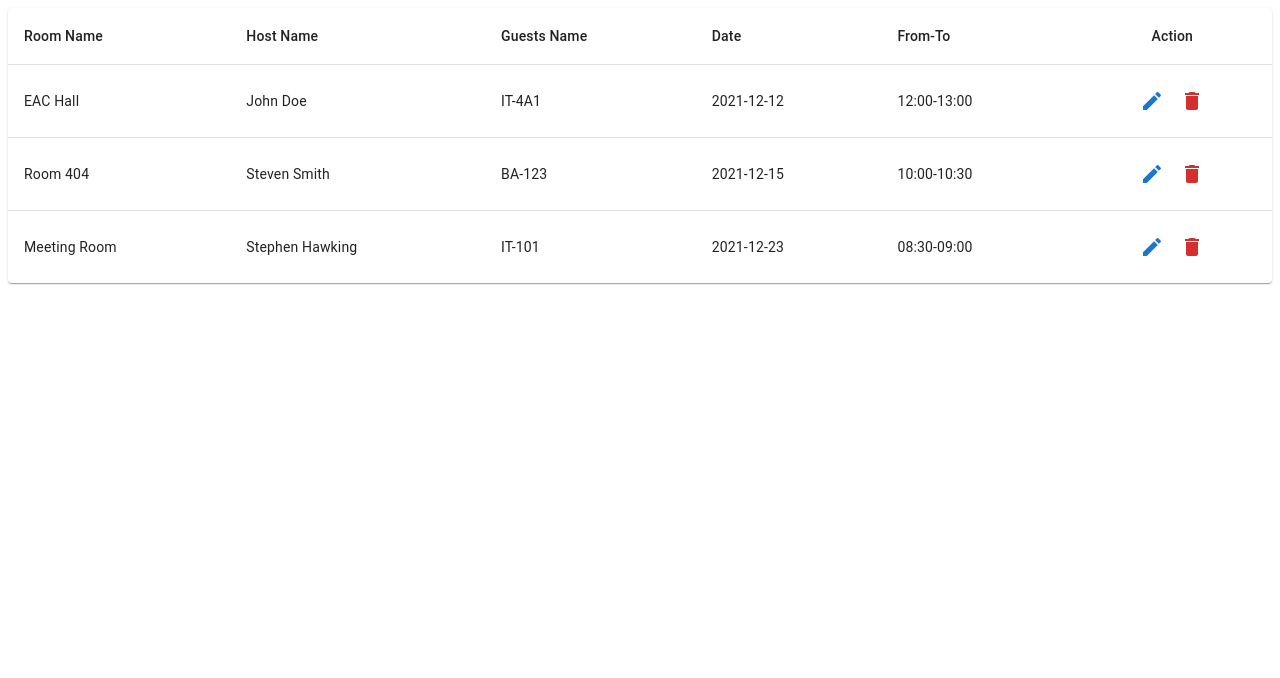
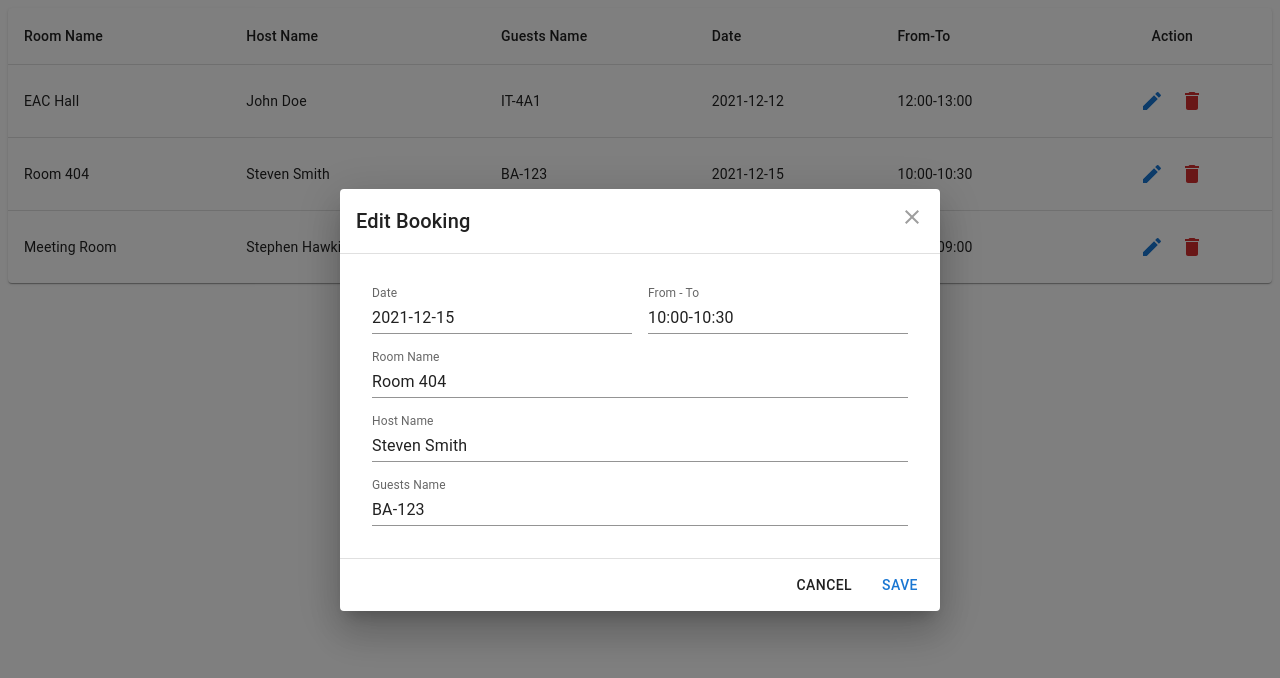
Before and after one commit to jmrmgn/bookings-app, a React (Create React App) app: page / in a window 1280 px wide. Shown: the top 678 px of the page. Built offline with nearby package versions, Linux system fonts and the light colour scheme; data requests are answered from the project's data file.

Commit message:
Add initial Edit Form and Add Get Booking Action

```diff
--- a/src/context/Context.tsx
+++ b/src/context/Context.tsx
@@ -1,12 +1,18 @@
 import React, { createContext, useContext, useEffect, useReducer } from 'react';
 import { Action } from '../enums';
 
-import { IBookingAction, IBookingState, IContextModel } from '../interfaces';
+import {
+  IBookingAction,
+  IBookings,
+  IBookingState,
+  IContextModel,
+} from '../interfaces';
 import { BookingService } from '../services/bookings';
 
 // Initial State
 const initialState: IBookingState = {
   bookings: [],
+  booking: {} as IBookings,
 };
 
 // Reducer
@@ -19,6 +25,11 @@ const reducer = (
       return {
         ...state,
         bookings: action.payload,
+      };
+    case Action.GET_ONE:
+      return {
+        ...state,
+        booking: action.payload,
       };
     case Action.DELETE:
       return {
@@ -51,6 +62,14 @@ export const Provider = ({ children }: { children: React.ReactNode }) => {
     });
   };
 
+  const getBooking = async (id: number): Promise<void> => {
+    const response = await BookingService.getBooking(id);
+    dispatch({
+      type: Action.GET_ONE,
+      payload: response,
+    });
+  };
+
   const deleteBooking = async (id: number): Promise<void> => {
     await BookingService.deleteBooking(id);
     dispatch({
@@ -62,8 +81,10 @@ export const Provider = ({ children }: { children: React.ReactNode }) => {
   return (
     <Context.Provider
       value={{
+        booking: state.booking,
         bookings: state.bookings,
         deleteBooking,
+        getBooking,
       }}
     >
       {children}
--- a/src/enums.ts
+++ b/src/enums.ts
@@ -1,4 +1,5 @@
 export enum Action {
   GET = 'GET',
   DELETE = 'DELETE',
+  GET_ONE = 'GET_ONE',
 }
--- a/src/interfaces.ts
+++ b/src/interfaces.ts
@@ -11,12 +11,15 @@ export interface IBookings {
 
 export interface IBookingState {
   bookings: IBookings[];
+  booking: IBookings;
 }
 
 export type IBookingAction =
+  | { type: Action.GET_ONE; payload: IBookings }
   | { type: Action.GET; payload: IBookings[] }
   | { type: Action.DELETE; payload: number };
 
 export interface IContextModel extends IBookingState {
+  getBooking: (id: number) => void;
   deleteBooking: (id: number) => void;
 }
--- /dev/null
+++ b/src/pages/Bookings/BookingEdit.tsx
@@ -0,0 +1,153 @@
+import React, { useEffect } from 'react';
+import PropTypes from 'prop-types';
+import { styled } from '@mui/material/styles';
+import {
+  Button,
+  // Typography,
+  Dialog,
+  DialogTitle,
+  DialogContent,
+  DialogActions,
+  IconButton,
+  FormControl,
+  InputLabel,
+  Input,
+  FormHelperText,
+  Grid,
+} from '@mui/material';
+import { Close as CloseIcon } from '@mui/icons-material';
+import { useBookings } from '../../context/Context';
+
+const BootstrapDialog = styled(Dialog)(({ theme }) => ({
+  '& .MuiDialogContent-root': {
+    padding: theme.spacing(2),
+  },
+  '& .MuiDialogActions-root': {
+    padding: theme.spacing(1),
+  },
+}));
+
+export interface DialogTitleProps {
+  id: string;
+  children?: React.ReactNode;
+  onClose: () => void;
+}
+
+const BootstrapDialogTitle = (props: DialogTitleProps) => {
+  const { children, onClose, ...other } = props;
+
+  return (
+    <DialogTitle sx={{ m: 0, p: 2 }} {...other}>
+      {children}
+      {onClose ? (
+        <IconButton
+          aria-label='close'
+          onClick={onClose}
+          sx={{
+            position: 'absolute',
+            right: 8,
+            top: 8,
+            color: theme => theme.palette.grey[500],
+          }}
+        >
+          <CloseIcon />
+        </IconButton>
+      ) : null}
+    </DialogTitle>
+  );
+};
+
+interface Props {
+  id: number;
+  open: boolean;
+  onClose: () => void;
+}
+
+/*
+  Date | From-To
+  Meeting Room
+  Host name
+  Guests name
+*/
+
+const BookingEdit: React.FC<Props> = ({ id, open = false, onClose }) => {
+  const { getBooking, booking } = useBookings();
+  const handleSave = () => {};
+
+  useEffect(() => {
+    getData();
+    // eslint-disable-next-line react-hooks/exhaustive-deps
+  }, []);
+
+  const getData = async (): Promise<void> => {
+    await getBooking(id);
+  };
+
+  return (
+    <BootstrapDialog onClose={onClose} open={open}>
+      <BootstrapDialogTitle id='customized-dialog-title' onClose={onClose}>
+        Edit Booking
+      </BootstrapDialogTitle>
+      <DialogContent dividers>
+        {/* <Typography gutterBottom>
+            Cras mattis consectetur purus sit amet fermentum. Cras justo odio,
+            dapibus ac facilisis in, egestas eget quam. Morbi leo risus, porta
+            ac consectetur ac, vestibulum at eros.
+          </Typography> */}
+        <Grid container spacing={2} p={2}>
+          <Grid item xs={6}>
+            <FormControl variant='standard' fullWidth>
+              <InputLabel>Date</InputLabel>
+              <Input value={booking.date} onChange={() => {}} />
+              {/* <FormHelperText id='component-error-text'>Error</FormHelperText> */}
+            </FormControl>
+          </Grid>
+          <Grid item xs={6}>
+            <FormControl variant='standard' fullWidth>
+              <InputLabel>From - To</InputLabel>
+              <Input value={booking.fromTo} onChange={() => {}} />
+              {/* <FormHelperText id='component-error-text'>Error</FormHelperText> */}
+            </FormControl>
+          </Grid>
+          <Grid item xs={12}>
+            <FormControl variant='standard' fullWidth>
+              <InputLabel>Room Name</InputLabel>
+              <Input value={booking.roomName} onChange={() => {}} />
+              {/* <FormHelperText id='component-error-text'>Error</FormHelperText> */}
+            </FormControl>
+          </Grid>
+          <Grid item xs={12}>
+            <FormControl variant='standard' fullWidth>
+              <InputLabel>Host Name</InputLabel>
+              <Input value={booking.hostName} onChange={() => {}} />
+              {/* <FormHelperText id='component-error-text'>Error</FormHelperText> */}
+            </FormControl>
+          </Grid>
+          <Grid item xs={12}>
+            <FormControl variant='standard' fullWidth>
+              <InputLabel>Guests Name</InputLabel>
+              <Input value={booking.guestsName} onChange={() => {}} />
+              {/* <FormHelperText id='component-error-text'>Error</FormHelperText> */}
+            </FormControl>
+          </Grid>
+        </Grid>
+      </DialogContent>
+      <DialogActions>
+        <Button onClick={onClose} color='inherit'>
+          Cancel
+        </Button>
+        <Button onClick={handleSave} color='primary'>
+          Save
+        </Button>
+      </DialogActions>
+    </BootstrapDialog>
+  );
+};
+
+BookingEdit.propTypes = {
+  id: PropTypes.number.isRequired,
+  open: PropTypes.bool.isRequired,
+  onClose: PropTypes.func.isRequired,
+};
+
+export default BookingEdit;
--- a/src/pages/Bookings/index.tsx
+++ b/src/pages/Bookings/index.tsx
@@ -17,23 +17,31 @@ import { Edit as EditIcon, Delete as DeleteIcon } from '@mui/icons-material';
 
 import { useBookings } from '../../context/Context';
 import { IBookings } from '../../interfaces';
+import BookingEdit from './BookingEdit';
 
 export default function Bookings() {
-  const [bookingId, setBookingId] = useState<number>();
+  const [bookingId, setBookingId] = useState<number | undefined>(2); // todo: remove undefineds
+  const [showEdit, setShowEdit] = useState(true);
   const { bookings, deleteBooking } = useBookings();
 
   const handleClose = (): void => setBookingId(undefined);
 
   // Handles delete of booking
-  const handleDelete = async () => {
+  const handleDelete = async (): Promise<void> => {
     if (bookingId) {
       await deleteBooking(bookingId);
       setBookingId(undefined);
     }
   };
 
+  const handleCloseEdit = (): void => {
+    setShowEdit(false);
+    setBookingId(undefined);
+  };
+
   // Check if the Booking Id exist
-  const showDeleteDialog = !!bookingId;
+  const showDeleteDialog = !!bookingId && !showEdit && false; // todo: remove false
+  const showEditDialog = !!bookingId && showEdit;
 
   return (
     <>
@@ -52,6 +60,9 @@ export default function Bookings() {
           </Button>
         </DialogActions>
       </Dialog>
+      {showEditDialog && (
+        <BookingEdit id={bookingId} open={showEdit} onClose={handleCloseEdit} />
+      )}
       <TableContainer component={Paper} data-cy='bookings-list'>
         <Table sx={{ minWidth: 650 }}>
           <TableHead>
@@ -74,7 +85,9 @@ export default function Bookings() {
                 <TableRow
                   key={row.id}
                   sx={{ '&:last-child td, &:last-child th': { border: 0 } }}
-                  style={row.id === bookingId ? deleteStyle : {}}
+                  style={
+                    row.id === bookingId && showDeleteDialog ? deleteStyle : {}
+                  }
                 >
                   <TableCell>{row.roomName}</TableCell>
                   <TableCell>{row.hostName}</TableCell>
@@ -82,7 +95,15 @@ export default function Bookings() {
                   <TableCell>{row.date}</TableCell>
                   <TableCell>{row.fromTo}</TableCell>
                   <TableCell align='center'>
-                    <IconButton color='primary' component='span' data-cy='edit'>
+                    <IconButton
+                      color='primary'
+                      component='span'
+                      data-cy='edit'
+                      onClick={() => {
+                        setBookingId(row.id);
+                        setShowEdit(true);
+                      }}
+                    >
                       <EditIcon />
                     </IconButton>
                     <IconButton
--- a/src/services/bookings.ts
+++ b/src/services/bookings.ts
@@ -9,8 +9,13 @@ const getBookings = async (): Promise<IBookings[]> => {
   return res.data;
 };
 
+const getBooking = async (id: number): Promise<IBookings> => {
+  const res = await axios.get(`${SERVER_URI}/bookings/${id}`);
+  return res.data;
+};
+
 const deleteBooking = async (id: number): Promise<void> => {
   await axios.delete(`${SERVER_URI}/bookings/${id}`);
 };
 
-export const BookingService = { getBookings, deleteBooking };
+export const BookingService = { getBookings, getBooking, deleteBooking };
```
Also changed, not shown: tsconfig.json (+2 -8 lines).
